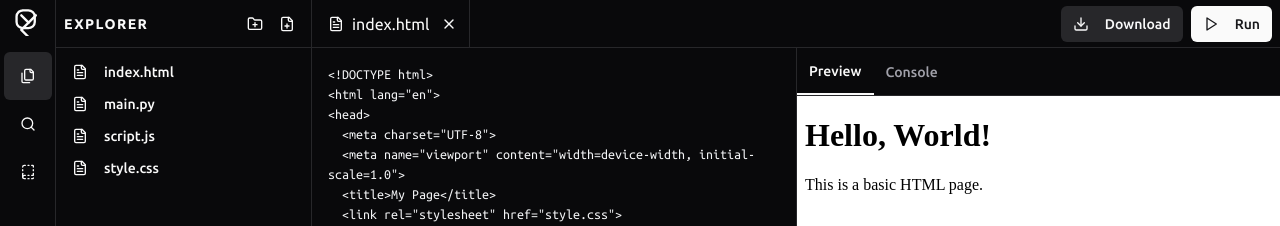
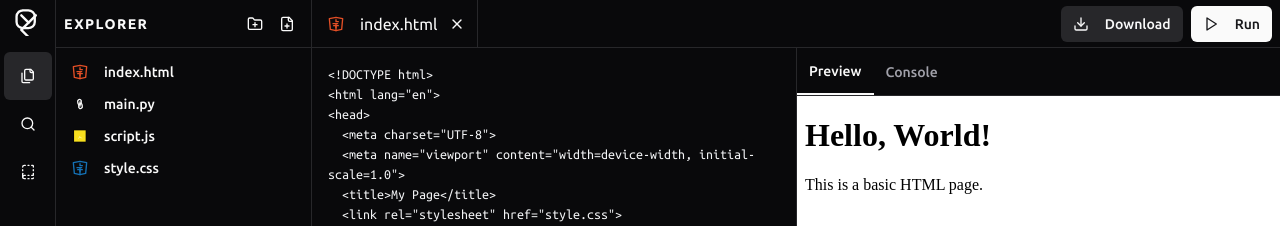
Before and after one commit to armandeep561/CodeZen, a Next.js app: page / in a window 1280 px wide. Shown: the top 226 px of the page. Built offline with nearby package versions, Linux system fonts and the light colour scheme; what @genkit-ai/googleai, genkit would draw is missing.

Commit message:
Now add icons for different languages and files, like for HTML, for CSS,

```diff
--- a/src/components/polyglot-studio/file-explorer.tsx
+++ b/src/components/polyglot-studio/file-explorer.tsx
@@ -1,11 +1,13 @@
+
 'use client';
 
-import { FileText, Plus, Trash2, ChevronDown, Folder, FolderPlus, Edit, Check, X, FilePlus } from 'lucide-react';
+import { Plus, Trash2, ChevronDown, Folder, FolderPlus, Edit, Check, X, FilePlus } from 'lucide-react';
 import { Button } from '@/components/ui/button';
 import { cn } from '@/lib/utils';
 import type { LanguageValue } from '@/lib/templates';
 import React, { useState } from 'react';
 import { Input } from '../ui/input';
+import { LanguageIcon } from './language-icon';
 
 export interface FileNode {
   id: string;
@@ -224,7 +226,7 @@ function FileOrFolder({ node, onFileSelect, onFileDelete, onFolderDelete, onRena
             )}
             onClick={() => onFileSelect(node.id)}
         >
-          <FileText className="w-4 h-4 mr-2" />
+          <LanguageIcon language={node.language} fileName={node.name} />
           {!isRenaming ? (
             <span className="flex-1 truncate text-left">{node.name}</span>
           ) : (
@@ -267,7 +269,7 @@ function NewEntryInput({ type, onCreate, onCancel }: NewEntryInputProps) {
 
   return (
     <li className="flex items-center gap-1 p-1">
-      {type === 'folder' ? <Folder className="w-4 h-4"/> : <FileText className="w-4 h-4"/>}
+      {type === 'folder' ? <Folder className="w-4 h-4 mr-2"/> : <LanguageIcon fileName={name} />}
       <Input
         type="text"
         value={name}
--- /dev/null
+++ b/src/components/polyglot-studio/language-icon.tsx
@@ -0,0 +1,51 @@
+
+'use client';
+
+import { FileText } from 'lucide-react';
+import type { LanguageValue } from '@/lib/templates';
+import { languages } from '@/lib/templates';
+
+const icons: Record<string, React.ReactNode> = {
+    html: (
+        <svg xmlns="http://www.w3.org/2000/svg" width="16" height="16" viewBox="0 0 24 24" fill="none" stroke="#E34F26" strokeWidth="2" strokeLinecap="round" strokeLinejoin="round"><path d="M12 2L2 4l1.5 16L12 22l8.5-2L22 4z"/><path d="M12 11.5V22"/><path d="M12 11.5H7.5m7 0H12"/><path d="M15.5 8.5H12V5.5"/><path d="M8.5 14.5H12v3"/><path d="M15.5 14.5H12"/></svg>
+    ),
+    css: (
+        <svg xmlns="http://www.w3.org/2000/svg" width="16" height="16" viewBox="0 0 24 24" fill="none" stroke="#1572B6" strokeWidth="2" strokeLinecap="round" strokeLinejoin="round"><path d="M12 2L2 4l1.5 16L12 22l8.5-2L22 4z"/><path d="M12 11.5V22"/><path d="M12 11.5H7.5m7 0H12"/><path d="M15.5 8.5H12V5.5"/><path d="M8.5 14.5H12v3"/><path d="M15.5 14.5H12"/></svg>
+    ),
+    javascript: (
+        <svg xmlns="http://www.w3.org/2000/svg" width="16" height="16" viewBox="0 0 24 24" fill="#F7DF1E" stroke="#000" strokeWidth="1" strokeLinecap="round" strokeLinejoin="round"><path d="M0 0h24v24H0z" fill="none" stroke="none"/><path d="M3 3h18v18H3z"/><path d_p_1="M10 15V9h4" d="m10 15 2-2 2 2" stroke="#fff"/><path d_p_2="M15 15a1 1 0 0 0 1-1v-4a1 1 0 0 0-2 0v4a1 1 0 0 0 1 1" stroke="#fff"/></svg>
+    ),
+    python: (
+        <svg xmlns="http://www.w3.org/2000/svg" width="16" height="16" viewBox="0 0 24 24" fill="none" stroke="currentColor" strokeWidth="2" strokeLinecap="round" strokeLinejoin="round"><path d="M13.83 8.67c.36-1.18.0-2.4-1-3.17s-2.35-.5-3.33.33c-.98.83-1.22 2.18-.86 3.36.36 1.18-.0 2.4 1 3.17s2.35.5 3.33-.33c.98-.83 1.22-2.18.86-3.36Z"/><path d="M10.17 15.33c-.36 1.18-.0 2.4 1 3.17s2.35.5 3.33-.33c.98-.83 1.22-2.18.86-3.36-.36-1.18.0-2.4-1-3.17s-2.35-.5-3.33.33c-.98.83-1.22 2.18-.86 3.36Z"/><path d="M12 9v2"/><path d="M12 13v2"/></svg>
+    ),
+    php: (
+        <svg xmlns="http://www.w3.org/2000/svg" width="16" height="16" viewBox="0 0 24 24" fill="#777BB4" stroke="none"><path d="M12 2C6.48 2 2 6.48 2 12s4.48 10 10 10 10-4.48 10-10S17.52 2 12 2zm0 18c-4.41 0-8-3.59-8-8s3.59-8 8-8 8 3.59 8 8-3.59 8-8 8zm-2.5-3.5h-1v-7h1c1.38 0 2.5 1.12 2.5 2.5v2c0 1.38-1.12 2.5-2.5 2.5zm0-1.5c.55 0 1-.45 1-1v-2c0-.55-.45-1-1-1h-1v4h1zm4.5 0h-1v-7h1c1.38 0 2.5 1.12 2.5 2.5v2c0 1.38-1.12 2.5-2.5 2.5zm0-1.5c.55 0 1-.45 1-1v-2c0-.55-.45-1-1-1h-1v4h1zm4.5 0h-1v-7h2.5c.83 0 1.5.67 1.5 1.5v0c0 .83-.67 1.5-1.5 1.5H17v1h1.5c.83 0 1.5.67 1.5 1.5v0c0 .83-.67 1.5-1.5 1.5H17v1h-1.5z"/></svg>
+    ),
+    c: (
+        <svg xmlns="http://www.w3.org/2000/svg" width="16" height="16" viewBox="0 0 24 24" fill="none" stroke="#555555" strokeWidth="2" strokeLinecap="round" strokeLinejoin="round"><path d="M10.29 16.29a2.5 2.5 0 1 0 0-5 2.5 2.5 0 0 0 0 5Z"/><path d="M13.71 7.71a2.5 2.5 0 1 0 0 5 2.5 2.5 0 0 0 0-5Z"/><path d="M12 12h-2.5"/></svg>
+    ),
+    cpp: (
+        <svg xmlns="http://www.w3.org/2000/svg" width="16" height="16" viewBox="0 0 24 24" fill="none" stroke="#004482" strokeWidth="2" strokeLinecap="round" strokeLinejoin="round"><path d="M10.29 16.29a2.5 2.5 0 1 0 0-5 2.5 2.5 0 0 0 0 5Z"/><path d="M13.71 7.71a2.5 2.5 0 1 0 0 5 2.5 2.5 0 0 0 0-5Z"/><path d="M12 12h-2.5"/><path d="M17 10h2m-1-1v2m-9 3h2m-1-1v2"/></svg>
+    ),
+    java: (
+         <svg xmlns="http://www.w3.org/2000/svg" width="16" height="16" viewBox="0 0 24 24" fill="none" stroke="#007396" strokeWidth="2" strokeLinecap="round" strokeLinejoin="round"><path d="M8 8c-3.18.5-5.5 3.5-5.5 7S4.82 22 8 22s5.5-2.5 5.5-6.5c0-1.79-1.39-4-3-4.5S6.5 9 6.5 8s1.5-2 3-2 3 .5 3 2-1.5 2-3 2-3-1-3-2 .5-2 3-2"/><path d="M12 15h4m-2-2v4"/><path d="M16 2a3 3 0 0 1 3 3 2 2 0 0 1-2 2 3 3 0 0 1-3-3 2 2 0 0 1 2-2z"/></svg>
+    ),
+};
+
+
+export function LanguageIcon({ language, fileName }: { language?: LanguageValue | null, fileName?: string }) {
+    let langKey: LanguageValue | undefined;
+
+    if (language) {
+        langKey = language;
+    } else if (fileName) {
+        const extension = fileName.split('.').pop()?.toLowerCase();
+        langKey = languages.find(l => l.extension === extension)?.value;
+    }
+
+    if (langKey && icons[langKey]) {
+        return <span className="w-4 h-4 mr-2 flex items-center justify-center">{icons[langKey]}</span>;
+    }
+
+    return <FileText className="w-4 h-4 mr-2" />;
+}
--- a/src/components/polyglot-studio/polyglot-studio.tsx
+++ b/src/components/polyglot-studio/polyglot-studio.tsx
@@ -35,6 +35,7 @@ import { FileExplorer, type FileNode } from './file-explorer';
 import { ScrollArea } from '../ui/scroll-area';
 import { cn } from '@/lib/utils';
 import { Separator } from '../ui/separator';
+import { LanguageIcon } from './language-icon';
 
 interface HistoryItem {
   type: 'output' | 'input';
@@ -216,30 +217,36 @@ export default function PolyglotStudio() {
     { id: 'js:1', name: 'script.js', content: 'console.log("Hello from script.js!");', language: 'javascript', parentId: null, type: 'file' },
   ];
 
-  const presetTemplates: Record<string, {name: string, files: FileNode[]}> = {
+  const presetTemplates: Record<string, {name: string, files: FileNode[], iconLanguage: LanguageValue}> = {
     'web': {
       name: 'Web App (HTML, CSS, JS)',
-      files: webTemplate
+      files: webTemplate,
+      iconLanguage: 'html'
     },
     'python': {
       name: 'Python',
-      files: [{ id: 'python:1', name: 'main.py', content: templates.python.code, language: 'python', parentId: null, type: 'file' }]
+      files: [{ id: 'python:1', name: 'main.py', content: templates.python.code, language: 'python', parentId: null, type: 'file' }],
+      iconLanguage: 'python'
     },
     'php': {
       name: 'PHP',
-      files: [{ id: 'php:1', name: 'index.php', content: templates.php.code, language: 'php', parentId: null, type: 'file' }]
+      files: [{ id: 'php:1', name: 'index.php', content: templates.php.code, language: 'php', parentId: null, type: 'file' }],
+      iconLanguage: 'php'
     },
     'c': {
       name: 'C',
-      files: [{ id: 'c:1', name: 'main.c', content: templates.c.code, language: 'c', parentId: null, type: 'file' }]
+      files: [{ id: 'c:1', name: 'main.c', content: templates.c.code, language: 'c', parentId: null, type: 'file' }],
+      iconLanguage: 'c'
     },
     'cpp': {
       name: 'C++',
-      files: [{ id: 'cpp:1', name: 'main.cpp', content: templates.cpp.code, language: 'cpp', parentId: null, type: 'file' }]
+      files: [{ id: 'cpp:1', name: 'main.cpp', content: templates.cpp.code, language: 'cpp', parentId: null, type: 'file' }],
+      iconLanguage: 'cpp'
     },
     'java': {
         name: 'Java',
-        files: [{ id: 'java:1', name: 'HelloWorld.java', content: templates.java.code, language: 'java', parentId: null, type: 'file' }]
+        files: [{ id: 'java:1', name: 'HelloWorld.java', content: templates.java.code, language: 'java', parentId: null, type: 'file' }],
+        iconLanguage: 'java'
     }
   }
 
@@ -300,10 +307,14 @@ export default function PolyglotStudio() {
     fileContentMap.forEach((content, name) => {
         if (name.endsWith('.css')) {
             const regex = new RegExp(`<link[^>]*href=(['"])${name}\\1[^>]*>`, 'g');
-            htmlContent = htmlContent.replace(regex, `<style>${content}</style>`);
+            if (regex.test(htmlContent)) {
+               htmlContent = htmlContent.replace(regex, `<style>${content}</style>`);
+            }
         } else if (name.endsWith('.js')) {
             const regex = new RegExp(`<script[^>]*src=(['"])${name}\\1[^>]*><\\/script>`, 'g');
-            htmlContent = htmlContent.replace(regex, `<script>${content}</script>`);
+             if (regex.test(htmlContent)) {
+                htmlContent = htmlContent.replace(regex, `<script>${content}</script>`);
+            }
         }
     });
 
@@ -730,8 +741,9 @@ export default function PolyglotStudio() {
             {activePanel === 'templates' && (
               <div className="p-2">
                 <div className="flex flex-col gap-2">
-                    {Object.entries(presetTemplates).map(([key, {name}]) => (
+                    {Object.entries(presetTemplates).map(([key, {name, iconLanguage}]) => (
                       <Button key={key} variant="ghost" className="justify-start" onClick={() => handleTemplateSelect(key)}>
+                        <LanguageIcon language={iconLanguage} />
                         {name}
                       </Button>
                     ))}
@@ -768,7 +780,7 @@ export default function PolyglotStudio() {
                         : 'hover:bg-accent/50'
                     )}
                   >
-                    <FileText className="w-4 h-4" />
+                    <LanguageIcon language={file.language} fileName={file.name} />
                     <span className="truncate">{file.name}</span>
                     <Button
                       variant="ghost"
```
